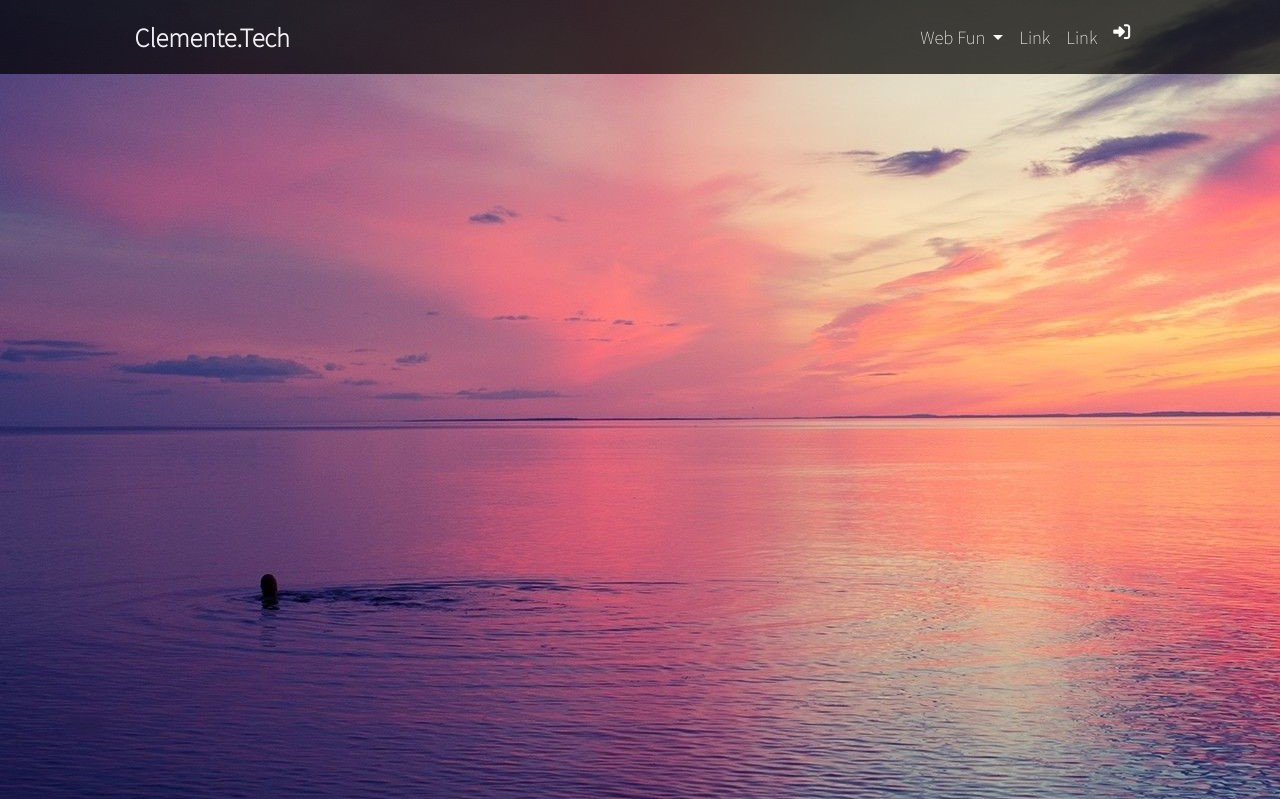
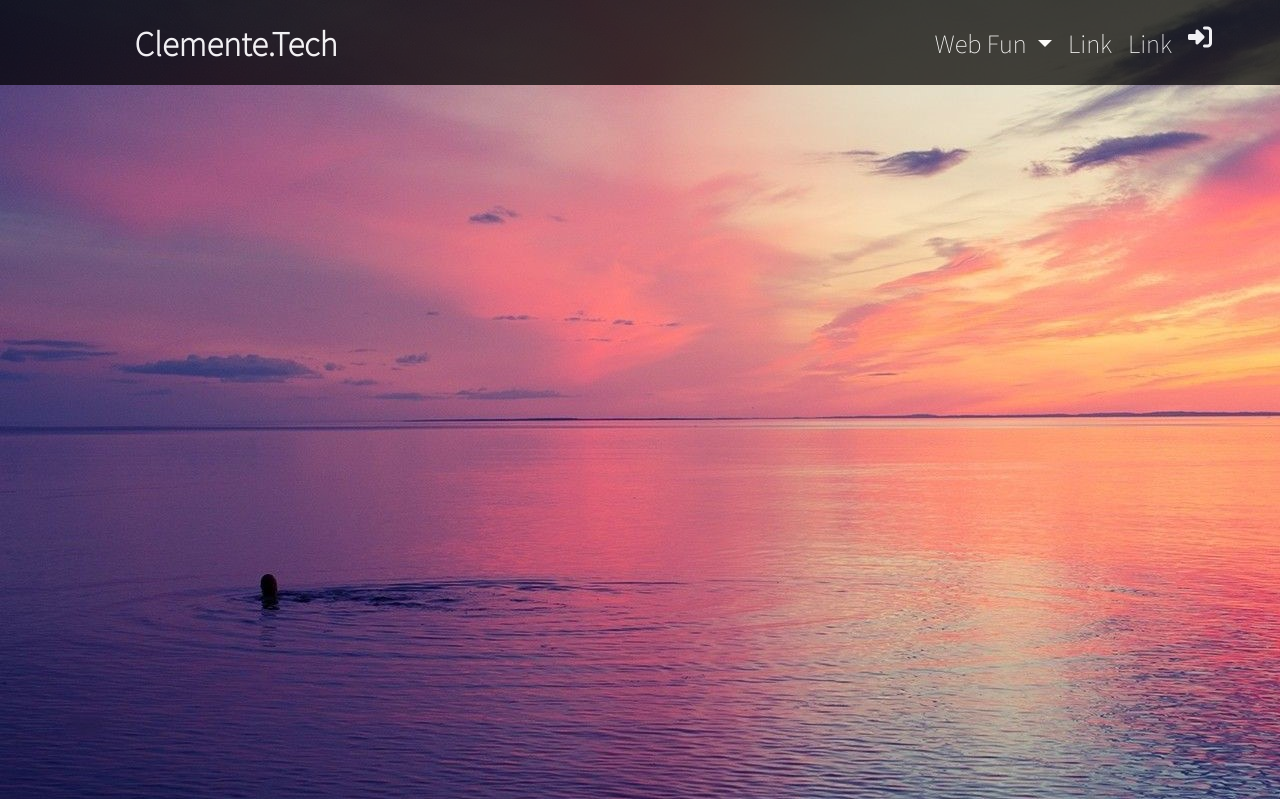
Before and after one commit to aclementepa/PROJECT-PARALLAX, a PHP site: page / in a window 1280 px wide. Shown: the top 799 px of the page. Run offline with PHP 8.4, Linux system fonts and the light colour scheme; some libraries are stand-ins or nearby versions.

Commit message:
Update index.php

```diff
--- a/index.php
+++ b/index.php
@@ -26,8 +26,8 @@
                 <div class="container-fluid" style="padding:.5% 60px; ">
                     <div class="navbar navbar-expand-md" style="color: white;">
                     <div class="container-fluid">
-                        <a class="navbar-brand" href="#" style="font-weight: 600; font-size: 1.5rem; margin-left: 2.5%;">Clemente.Tech</a>
-                        <div class="collapse navbar-collapse" id="navbarSupportedContent" style="font-size: calc(.1rem + 1.2vw); font-weight: 400;">
+                        <a class="navbar-brand" href="#" style="font-weight: 600; font-size: calc(1rem + 1.2vw); margin-left: 2.5%;">Clemente.Tech</a>
+                        <div class="collapse navbar-collapse" id="navbarSupportedContent" style="font-size: 1.5rem; font-weight: 400;">
                             <ul class="navbar-nav me-auto mb-0"  style="margin-left:70%; margin-right: auto;">
                                 <li class="nav-item dropdown">
                                 <a class="nav-link dropdown-toggle" href="#" id="navbarDropdown" role="button" data-bs-toggle="dropdown" aria-expanded="false">
```
